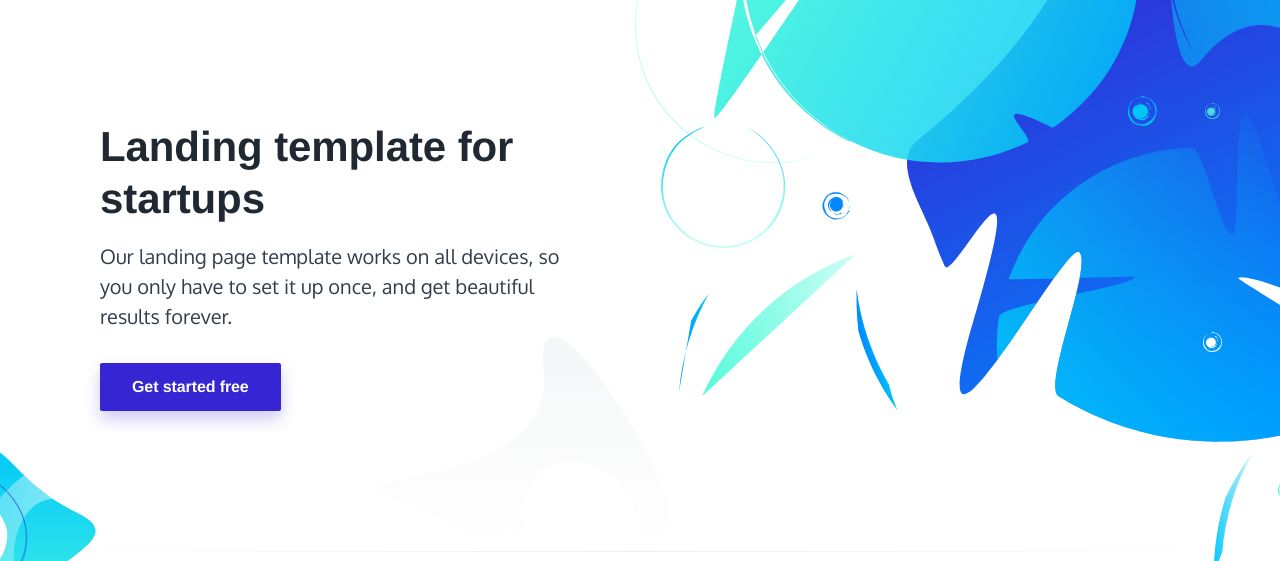
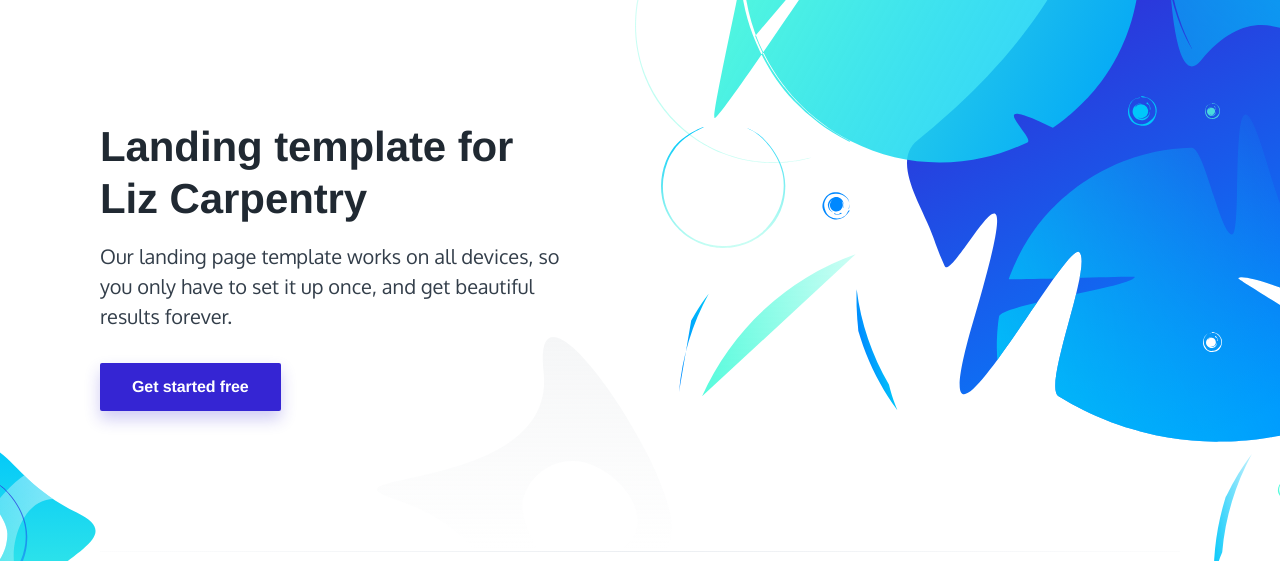
Before and after one commit to amatthew382/amatthew382.lizcarpentry.github.io, a plain HTML site: page index.html in a window 1280 px wide. Shown: the part 59-620 px from the top of the page. Drawn offline with nearby package versions, Linux system fonts and the light colour scheme.

Commit message:
test
test

```diff
--- a/index.html
+++ b/index.html
@@ -32,7 +32,7 @@
                 <div class="container">
                     <div class="hero-inner">
 						<div class="hero-copy">
-	                        <h1 class="hero-title mt-0 is-revealing">Landing template for startups</h1>
+	                        <h1 class="hero-title mt-0 is-revealing">Landing template for Liz Carpentry</h1>
 	                        <p class="hero-paragraph is-revealing">Our landing page template works on all devices, so you only have to set it up once, and get beautiful results forever.</p>
 	                        <p class="hero-cta mb-0 is-revealing">
 								<a class="button button-primary button-shadow" href="#">Get started free</a>
```
Also changed, not shown: 1 other file.
